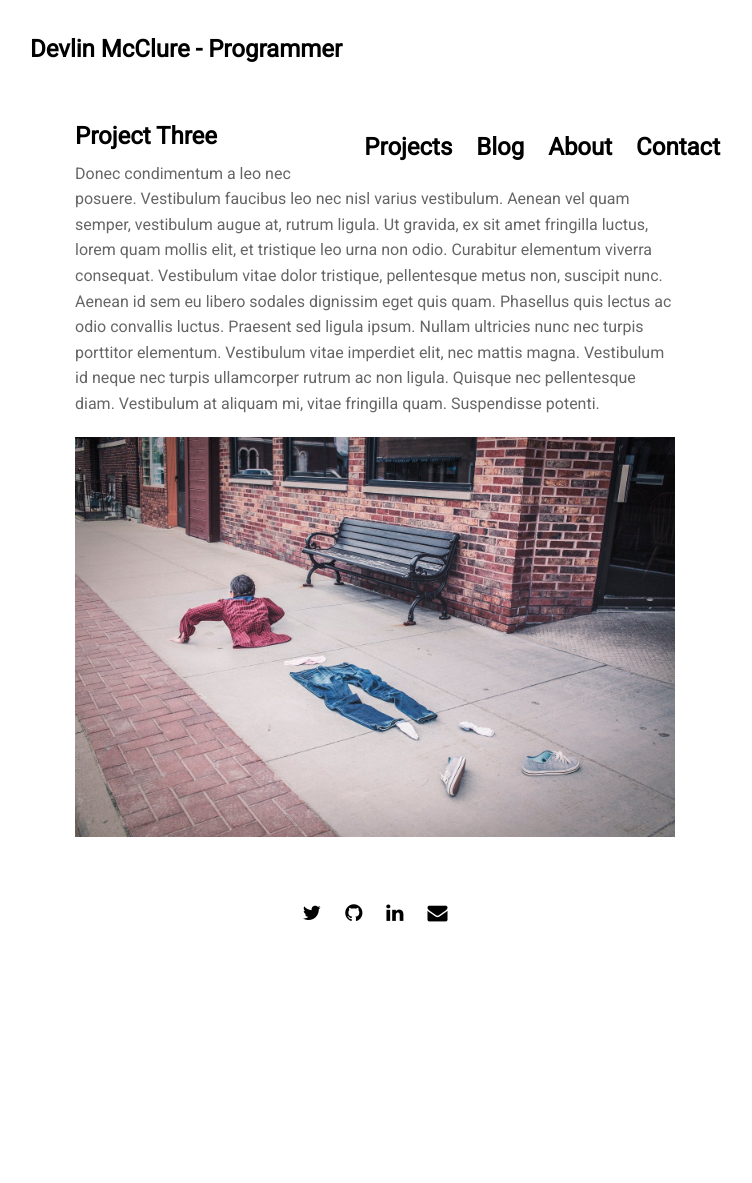
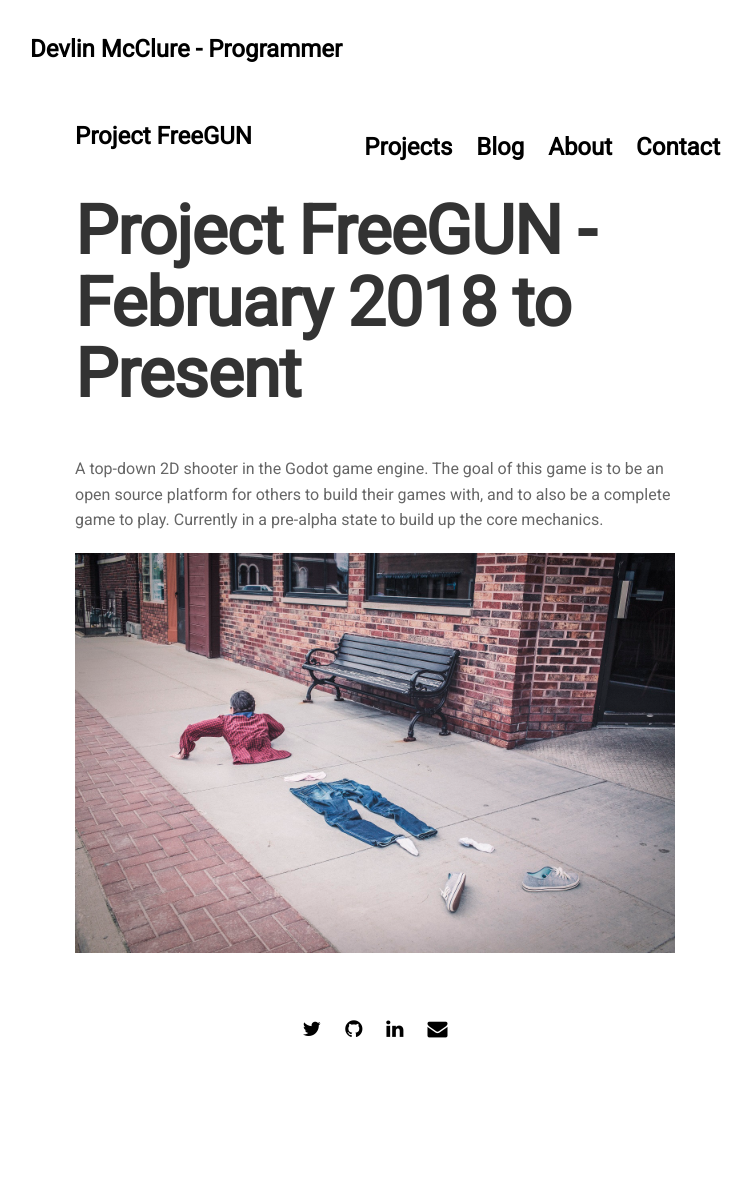
Before and after one commit to devmcclu/devmcclu.github.io-old, a Jekyll site: the page built from projects/proj-3.md, in a window 1280 px wide. Shown: the whole page, without its empty margins (265-1017 px from the left). Built offline with Jekyll 4.4.1, drawn with Linux system fonts in a browser that asks for light colours; nearby versions of some CDN libraries; before the commit the page ends 1067 px from its top, so only the background shows below that.

Commit message:
Add Project FreeGUN post

```diff
--- a/projects/proj-3.md
+++ b/projects/proj-3.md
@@ -1,8 +1,9 @@
 ---
 layout: post
-title: 'Project Three'
+title: 'Project FreeGUN'
 ---
+# Project FreeGUN - February 2018 to Present
 
-Donec condimentum a leo nec posuere. Vestibulum faucibus leo nec nisl varius vestibulum. Aenean vel quam semper, vestibulum augue at, rutrum ligula. Ut gravida, ex sit amet fringilla luctus, lorem quam mollis elit, et tristique leo urna non odio. Curabitur elementum viverra consequat. Vestibulum vitae dolor tristique, pellentesque metus non, suscipit nunc. Aenean id sem eu libero sodales dignissim eget quis quam. Phasellus quis lectus ac odio convallis luctus. Praesent sed ligula ipsum. Nullam ultricies nunc nec turpis porttitor elementum. Vestibulum vitae imperdiet elit, nec mattis magna. Vestibulum id neque nec turpis ullamcorper rutrum ac non ligula. Quisque nec pellentesque diam. Vestibulum at aliquam mi, vitae fringilla quam. Suspendisse potenti.
+A top-down 2D shooter in the Godot game engine. The goal of this game is to be an open source platform for others to build their games with, and to also be a complete game to play. Currently in a pre-alpha state to build up the core mechanics.
 
-{% include image.html url="http://www.gratisography.com" image="projects/proj-3/clothes.jpg" %}
+{% include image.html url="https://github.com/devmcclu/Project-FreeGUN" image="projects/proj-3/clothes.jpg" %}
```
